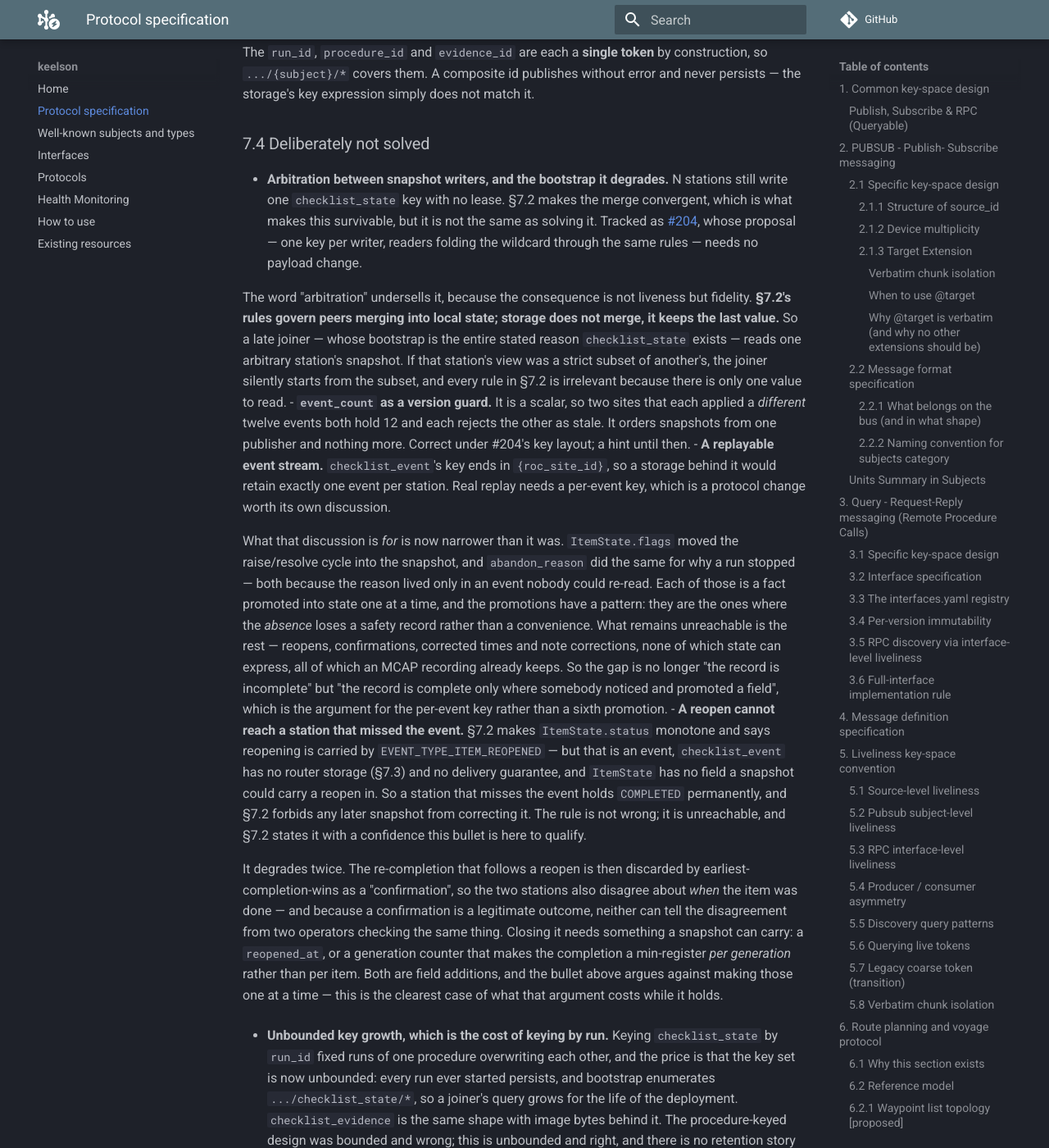
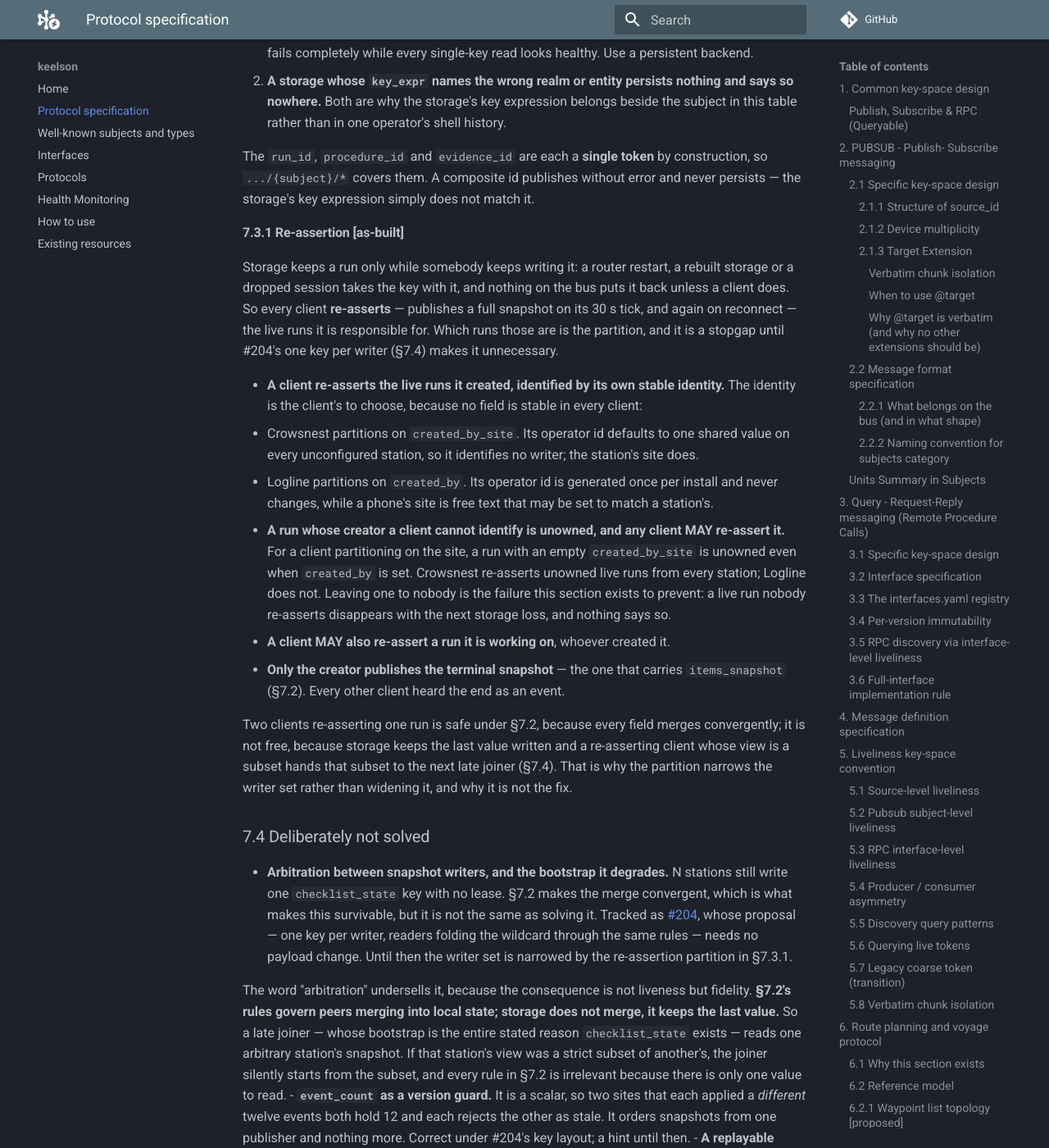
Before and after one commit to RISE-Maritime/keelson, an MkDocs documentation site: the page built from docs/protocol-specification.md, in a window 1280 px wide and 1400 px high, scrolled down 36994 px. Shown: the whole window at 82% size. Built offline with MkDocs 1.6.1 and Material for MkDocs 9.7.7, drawn with Linux system fonts in a browser that asks for light colours; comment, search, counter and statistics services are not loaded; some of the changed text lies outside the part shown.

Commit message:
docs(spec): §7 says who re-asserts a checklist run, and how authorship merges
Two clients of checklist_state answered three questions differently about the
same field (crowsnest-dev#70): how created_by / created_by_site merge, which
runs a client republishes, and who republishes a run whose creator is unknown.

- §7.2 states the authorship row explicitly: the later snapshot's non-empty
  value, a blank never erases, never filled from published_by_*. It was
  already the "anything else" rule; Crowsnest kept the first value instead,
  which made a wrong owner uncorrectable, and now follows it.
- §7.3.1 Re-assertion [as-built]: a client re-asserts the live runs it
  created by its own stable identity (Crowsnest the site, because its
  operator id defaults to a shared value; Logline the per-install operator
  id, because a phone's site is free text); an unowned run MAY be re-asserted
  by any client (Crowsnest does, Logline does not); only the creator publishes
  the terminal snapshot. A stopgap until #204's one key per writer, which
  §7.4 now points at it.

Docs only; no payload change.

Co-Authored-By: Claude Opus 5.5 <noreply@anthropic.com>

```diff
--- a/docs/protocol-specification.md
+++ b/docs/protocol-specification.md
@@ -1193,6 +1193,7 @@ work that was never in conflict.
 | both terminals at once | **`ABANDONED` wins.** Two sites genuinely can end one run differently — a supervisor signs it off while an operator stops it — and because both are absorbing, neither yields and the run never converges. The precedence is fixed rather than timed: there is no `abandoned_at` to compare against `completed_at`, and `ChecklistState.timestamp` is the publish tick rather than the moment of the act, so a clock rule here would settle a human decision by whichever station republished last. `ABANDONED` is the side that under-claims. A completed run recorded as abandoned loses a sign-off, which is recoverable and visible; a run somebody deliberately stopped recorded as complete asserts that a procedure was carried out when it was not, which is neither. A safety record must fail toward the smaller claim. |
 | `items_snapshot` | Written only on the terminal publish. **Once a receiver has seen it for a run, it MUST re-emit it on every subsequent publish of that run**, or the next peer to republish the key strips the archive. |
 | `event_count` | A **staleness hint from one publisher**, not arbitration — see §7.4. |
+| `created_by` / `created_by_site` | **The later snapshot's non-empty value; a blank never erases.** This is the *anything else* rule below, stated because both implementations once got it wrong: one kept the first value it held, which made a wrong owner uncorrectable over the wire. A receiver MUST NOT fill them from `published_by_operator` / `published_by_site` — those name whoever ticked the 30 s timer, not who created the run. Each field merges on its own. |
 | anything else | The value from the snapshot with the later `ChecklistState.timestamp`. |
 
 `checklist_presence` needs no merge rules: each beat replaces the previous one
@@ -1248,6 +1249,40 @@ The `run_id`, `procedure_id` and `evidence_id` are each a **single token** by
 construction, so `.../{subject}/*` covers them. A composite id publishes without
 error and never persists — the storage's key expression simply does not match it.
 
+#### 7.3.1 Re-assertion **[as-built]**
+
+Storage keeps a run only while somebody keeps writing it: a router restart, a
+rebuilt storage or a dropped session takes the key with it, and nothing on the
+bus puts it back unless a client does. So every client **re-asserts** — publishes
+a full snapshot on its 30 s tick, and again on reconnect — the live runs it is
+responsible for. Which runs those are is the partition, and it is a stopgap
+until #204's one key per writer (§7.4) makes it unnecessary.
+
+- **A client re-asserts the live runs it created, identified by its own stable
+  identity.** The identity is the client's to choose, because no field is stable
+  in every client:
+  - Crowsnest partitions on `created_by_site`. Its operator id defaults to one
+    shared value on every unconfigured station, so it identifies no writer;
+    the station's site does.
+  - Logline partitions on `created_by`. Its operator id is generated once per
+    install and never changes, while a phone's site is free text that may be set
+    to match a station's.
+- **A run whose creator a client cannot identify is unowned, and any client MAY
+  re-assert it.** For a client partitioning on the site, a run with an empty
+  `created_by_site` is unowned even when `created_by` is set. Crowsnest
+  re-asserts unowned live runs from every station; Logline does not. Leaving one
+  to nobody is the failure this section exists to prevent: a live run nobody
+  re-asserts disappears with the next storage loss, and nothing says so.
+- **A client MAY also re-assert a run it is working on**, whoever created it.
+- **Only the creator publishes the terminal snapshot** — the one that carries
+  `items_snapshot` (§7.2). Every other client heard the end as an event.
+
+Two clients re-asserting one run is safe under §7.2, because every field merges
+convergently; it is not free, because storage keeps the last value written and
+a re-asserting client whose view is a subset hands that subset to the next late
+joiner (§7.4). That is why the partition narrows the writer set rather than
+widening it, and why it is not the fix.
+
 ### 7.4 Deliberately not solved
 
 - **Arbitration between snapshot writers, and the bootstrap it degrades.** N
@@ -1256,7 +1291,8 @@ error and never persists — the storage's key expression simply does not match
   as solving it. Tracked as
   [#204](https://github.com/RISE-Maritime/keelson/issues/204), whose proposal —
   one key per writer, readers folding the wildcard through the same rules —
-  needs no payload change.
+  needs no payload change. Until then the writer set is narrowed by the
+  re-assertion partition in §7.3.1.
 
   The word "arbitration" undersells it, because the consequence is not liveness
   but fidelity. **§7.2's rules govern peers merging into local state; storage
```
